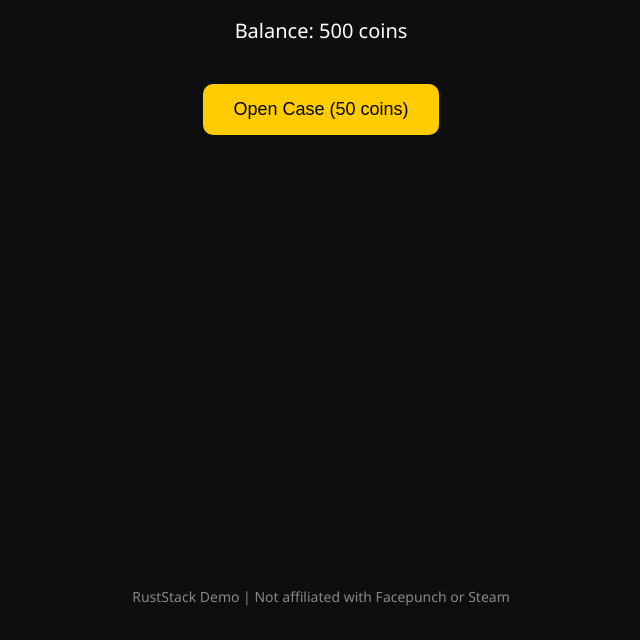
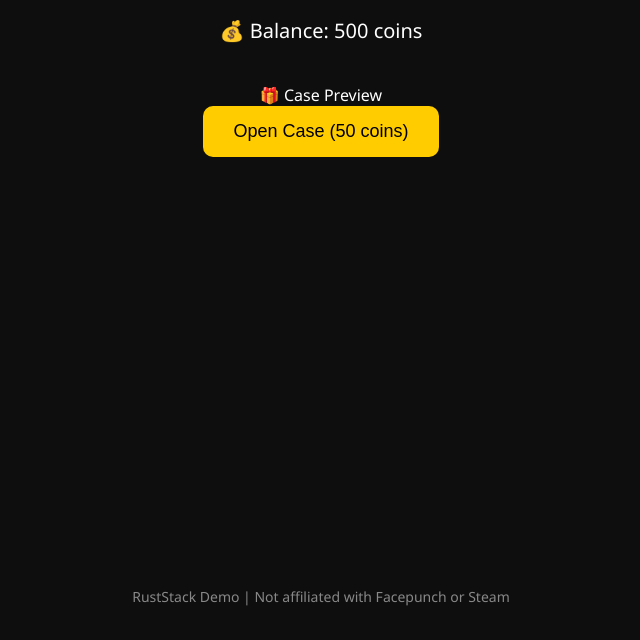
Before and after one commit to ilicmarin046/RustStack_DEMO, a plain HTML site: page index.html in a window 1280 px wide. Shown: the part 160-800 px from the top of the page, without its empty margins (319-959 px from the left). Drawn offline with Linux system fonts and the light colour scheme.

Commit message:
Update index.html

```diff
--- a/index.html
+++ b/index.html
@@ -1,20 +1,21 @@
 <!DOCTYPE html>
 <html lang="en">
 <head>
-  <meta charset="UTF-8">
+  <meta charset="UTF-8" />
+  <meta name="viewport" content="width=device-width, initial-scale=1.0"/>
   <title>RustStack | Case Opening Demo</title>
-  <link rel="stylesheet" href="style.css">
+  <link rel="stylesheet" href="style.css" />
 </head>
 <body>
   <div class="container">
-    <h1> RustStack </h1>
-    <p class="balance">Balance: <span id="coins">500</span> coins</p>
+    <h1 class="title">RustStack</h1>
+    <p class="balance">💰 Balance: <span id="coins">500</span> coins</p>
 
-    <div class="case">
-      <div id="case-box"></div>
+    <div class="case-section">
+      <div id="case-box" class="case-box">🎁 Case Preview</div>
     </div>
 
-    <button id="openBtn" onclick="openCase()">Open Case (50 coins)</button>
+    <button id="openBtn" class="btn" onclick="openCase()">Open Case (50 coins)</button>
     <p id="result" class="result"></p>
 
     <footer>
```
